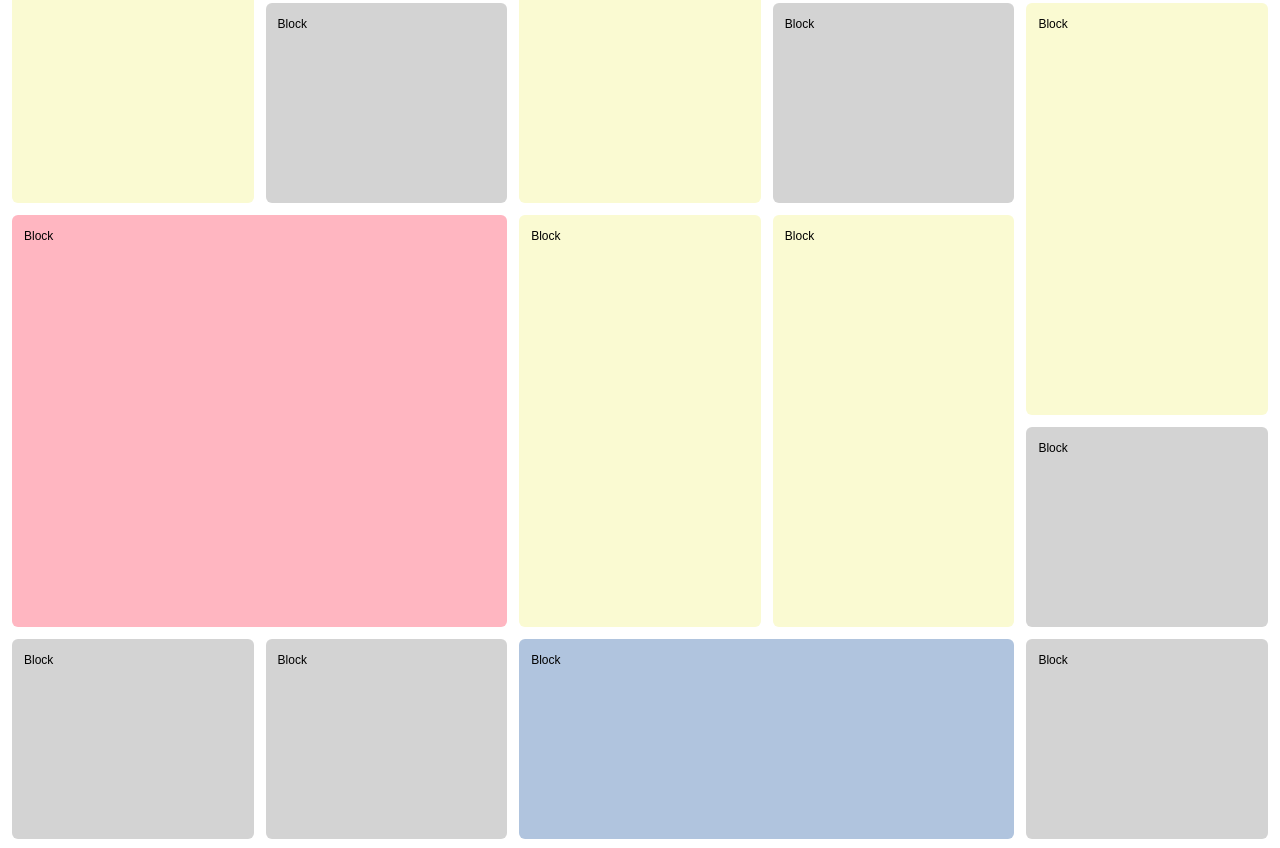
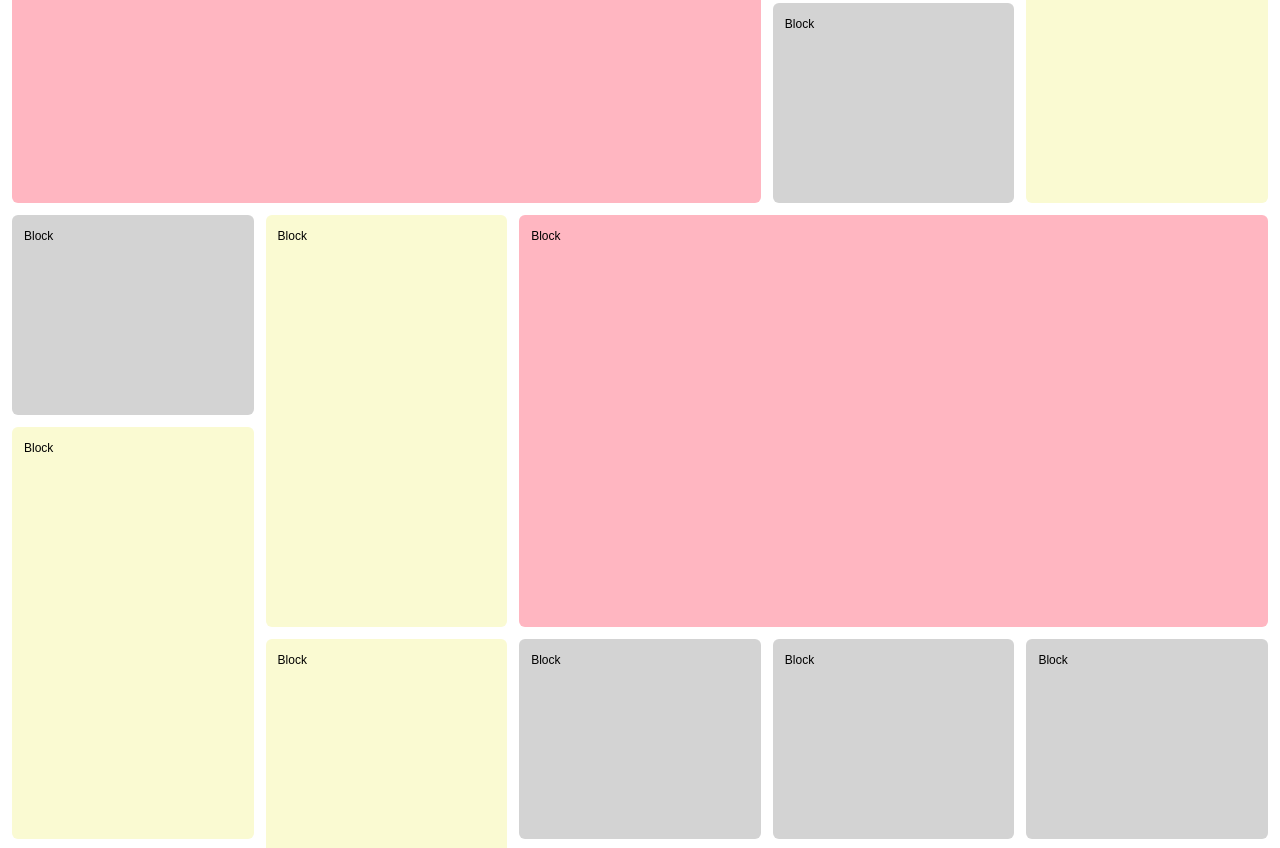
Before and after one commit to quillcraft/masonry, a plain HTML site: page index.html in a window 1280 px wide. Shown: the part 433-1281 px from the top of the page. Drawn offline with Linux system fonts and the light colour scheme.

Commit message:
Wide range

```diff
--- a/styles.css
+++ b/styles.css
@@ -39,7 +39,7 @@ body {
 .big {
 	background-color: lightpink;
 
-	grid-column: span 2;
+	grid-column: span 3;
 	grid-row: span 2;
 }
 
@@ -53,4 +53,5 @@ body {
 	background-color: lightsteelblue;
 
 	grid-column: span 2;
+	grid-row: span 2;
 }
```
